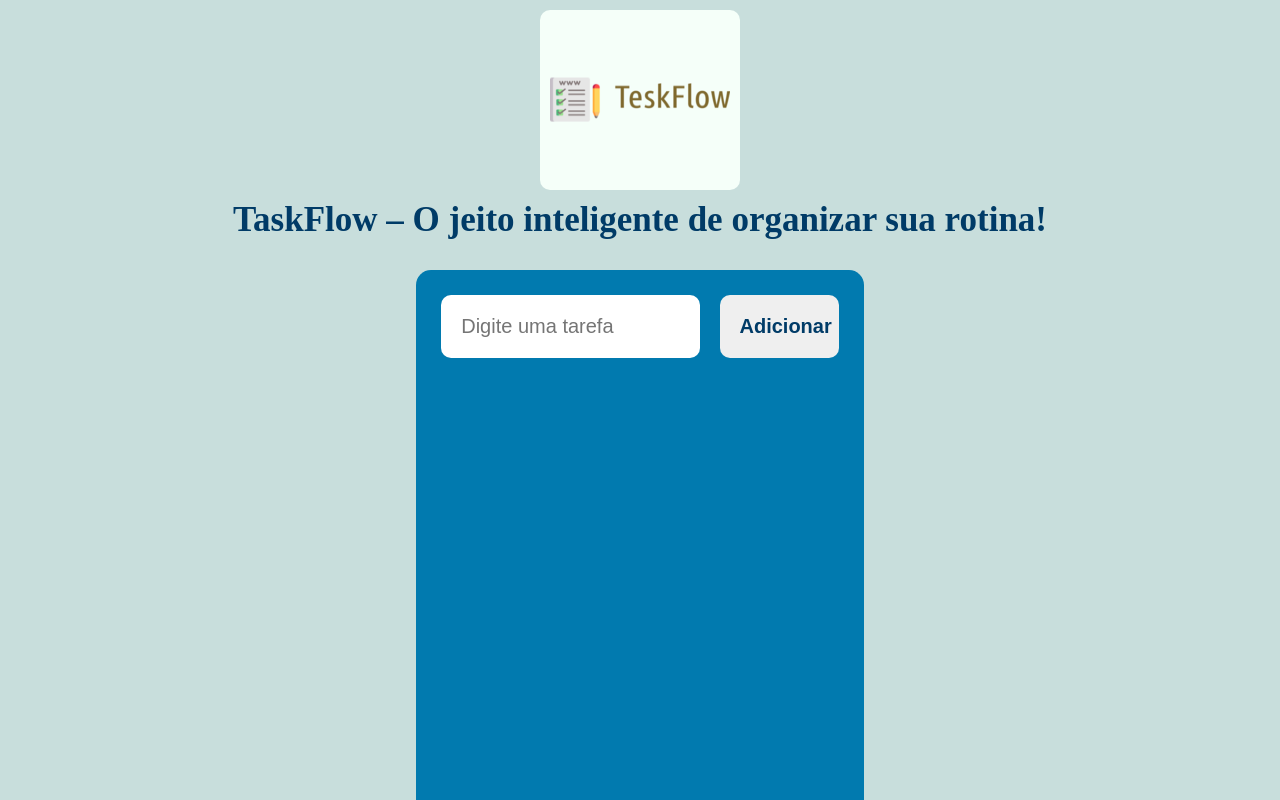
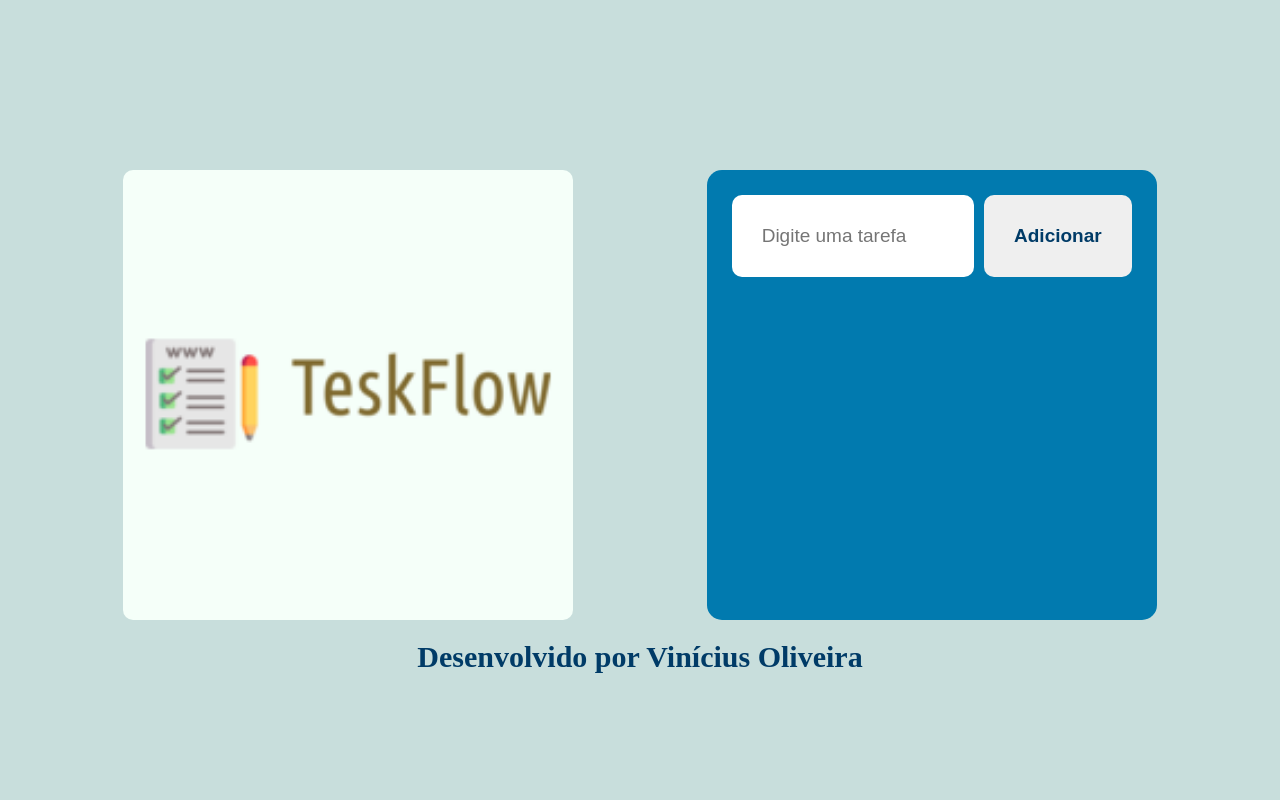
Before and after one commit to viniciusN444/teskflow, a plain HTML site: page index.html in a window 1280 px wide. Shown: the top 800 px of the page. Drawn offline with Linux system fonts and the light colour scheme.

Commit message:
Ajustes finos css.

```diff
--- a/css/media.query.css
+++ b/css/media.query.css
@@ -1,15 +1,15 @@
 @media screen and (min-width: 481px) {
     h1 {
-        font-size: 18px;
+        font-size: 25px;
     }
 
     .containerLista {
-        max-width: 450px;
+        width: 450px;
     }
 
     .imgLogo {
-        width: 120px;
-        height: 120px;
+        width: 130px;
+        height: 130px;
     }
 
     input, button {
@@ -17,106 +17,137 @@
     }
 
     footer {
-        font-size: 16px;
+        font-size: 25px;
+    }
+}
+
+@media screen and (min-width: 670px) {
+    h1,footer {
+        font-size: 30px;
+    }
+
+    .containerLista {
+        width: 560px;
+    }
+
+    .imgLogo {
+        width: 160px;
+        height: 160px;
+    }
+
+    input, button {
+        padding: 25px;
+        font-size: 20px;
     }
 }
 
 @media screen and (min-width: 768px) {
-    h1 {
-        font-size: 25px;
+    h1,footer {
+        font-size: 35px;
     }
 
     .containerLista {
-        max-width: 570px;
+        width: 660px;
+        height: 65vh;
     }
 
     .imgLogo {
-        width: 150px;
-        height: 130px;
+        width: 180px;
+        height: 170px;
     }
 
     input, button {
-        padding: 18px;
-    }
-
-    footer {
-        font-size: 18px;
+        padding: 30px;
+        font-size: 25px;
     }
 }
 
 @media screen and (min-width: 1024px) {
+    .containerTeskFlow{
+        display: grid;
+        grid-template-areas:
+            "header header  content"
+            "footer footer footer";
+        position: absolute;
+        top: 20%;
+
+    }
+
+    header{
+        grid-area: header;
+    }
+
+    main{
+        grid-area: content;
+    }
+
     h1 {
-        font-size: 35px;
+        display: none;
     }
 
     .containerLista {
-        max-width: 800px;
+        width: 500px;
+        height: 500px;
+        margin: 10px;
     }
 
     .imgLogo {
-        width: 200px;
-        height: 180px;
+        width: 500px;
+        height: 500px;
     }
 
     input, button {
-        padding: 20px;
-        font-size: 20px;
-    }
-
-    input {
-        width: 65%;
-    }
-
-    button {
-        width: 30%;
+        padding: 30px;
+        font-size: 25px;
     }
 
     footer {
-        font-size: 20px;
+        grid-area: footer;
+        font-size: 30px;
     }
 }
 
-@media screen and (max-width: 1200px) {
-    .containerTeskFlow {
-        display: flex;
-        flex-direction: column;
-        align-items: center;
-        text-align: center;
-        width: 90%;
+@media screen and (min-width: 1200px) {
+    .containerTeskFlow{
+        display: grid;
+        grid-template-areas:
+            "header header  content"
+            "footer footer footer";
+        position: absolute;
+        top: 20%;
+
     }
 
-    header {
-        display: flex;
-        flex-direction: column;
-        align-items: center;
+    header{
+        grid-area: header;
+    }
+
+    main{
+        grid-area: content;
+    }
+
+    h1 {
+        display: none;
+    }
+
+    .containerLista {
+        width: 450px;
+        height: 450px;
+        margin: 10px;
     }
 
     .imgLogo {
-        width: 180px;
-        margin-top: 10px;
+        width: 450px;
+        height: 450px;
     }
 
-    .containerLista {
-        width: 100%;
-        max-width: 400px;
-    }
-
-    .containerBtnInput {
-        flex-direction: column;
-        width: 100%;
-    }
-
-    input {
-        width: 100%;
-        margin-bottom: 10px;
-    }
-
-    button {
-        width: 100%;
+    input, button {
+        padding: 30px;
+        font-size: 19px;
     }
 
     footer {
-        text-align: center;
-        margin-top: 20px;
+        grid-area: footer;
+        font-size: 30px;
     }
 }
--- a/css/style.css
+++ b/css/style.css
@@ -16,8 +16,9 @@
 
 body {
     background-color: var(--blueLight);
-    width: 100vw;
+    width: 100%;
     height: 100vh;
+
 }
 
 .containerTeskFlow {
@@ -26,7 +27,6 @@ body {
     align-items: center;
     text-align: center;
     width: 100%;
-    max-width: 1200px;
     margin: 0 auto;
 }
 
@@ -57,8 +57,8 @@ h1 {
     background-color: var(--blueContainerList);
     border-radius: 15px;
     width: 90%;
-    max-width: 330px;
-    height: 80vh;
+    width: 280px;
+    height: 50vh;
     margin: 10px auto;
     padding: 15px;
 }
```
Also changed, not shown: index.html (+1 -1 lines).
